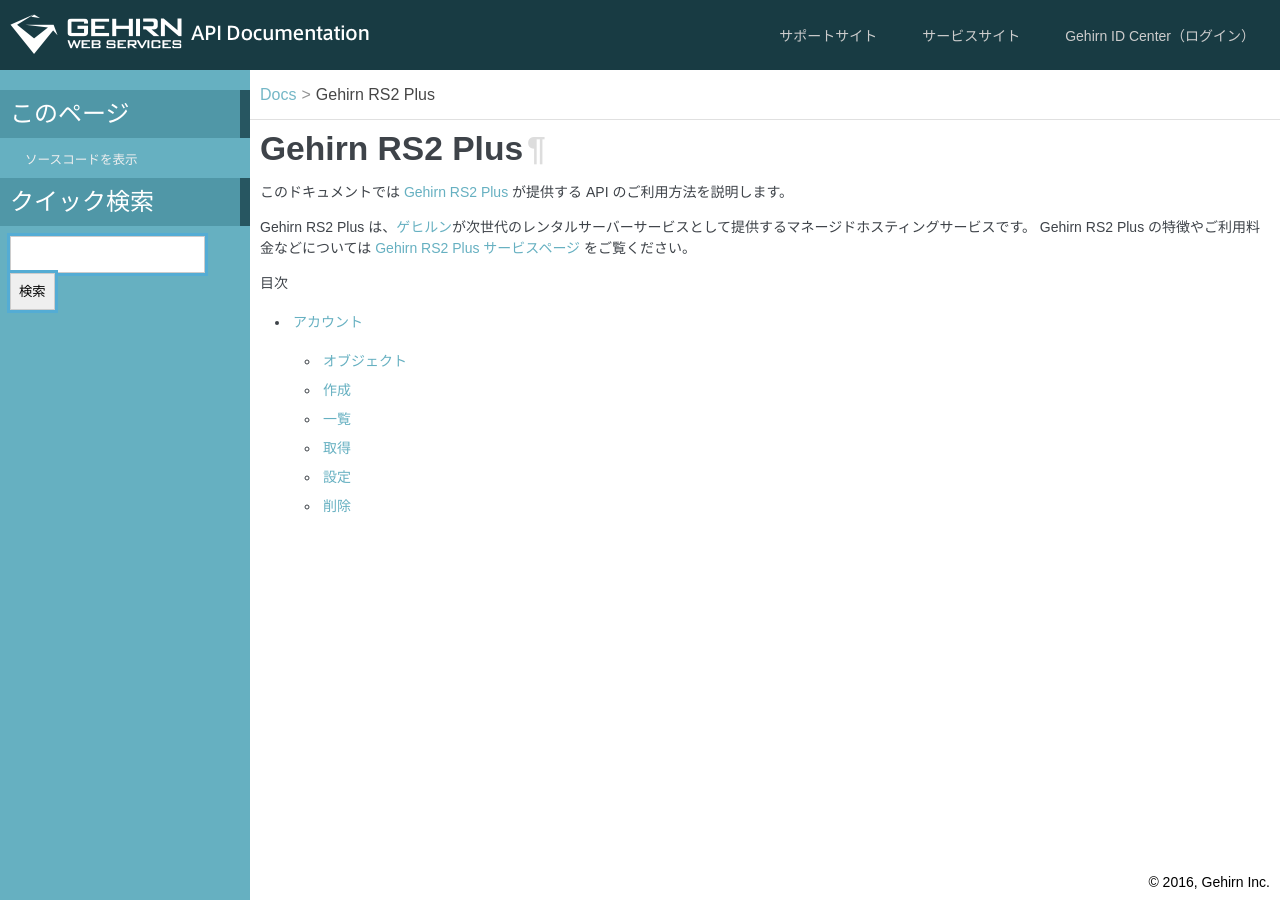
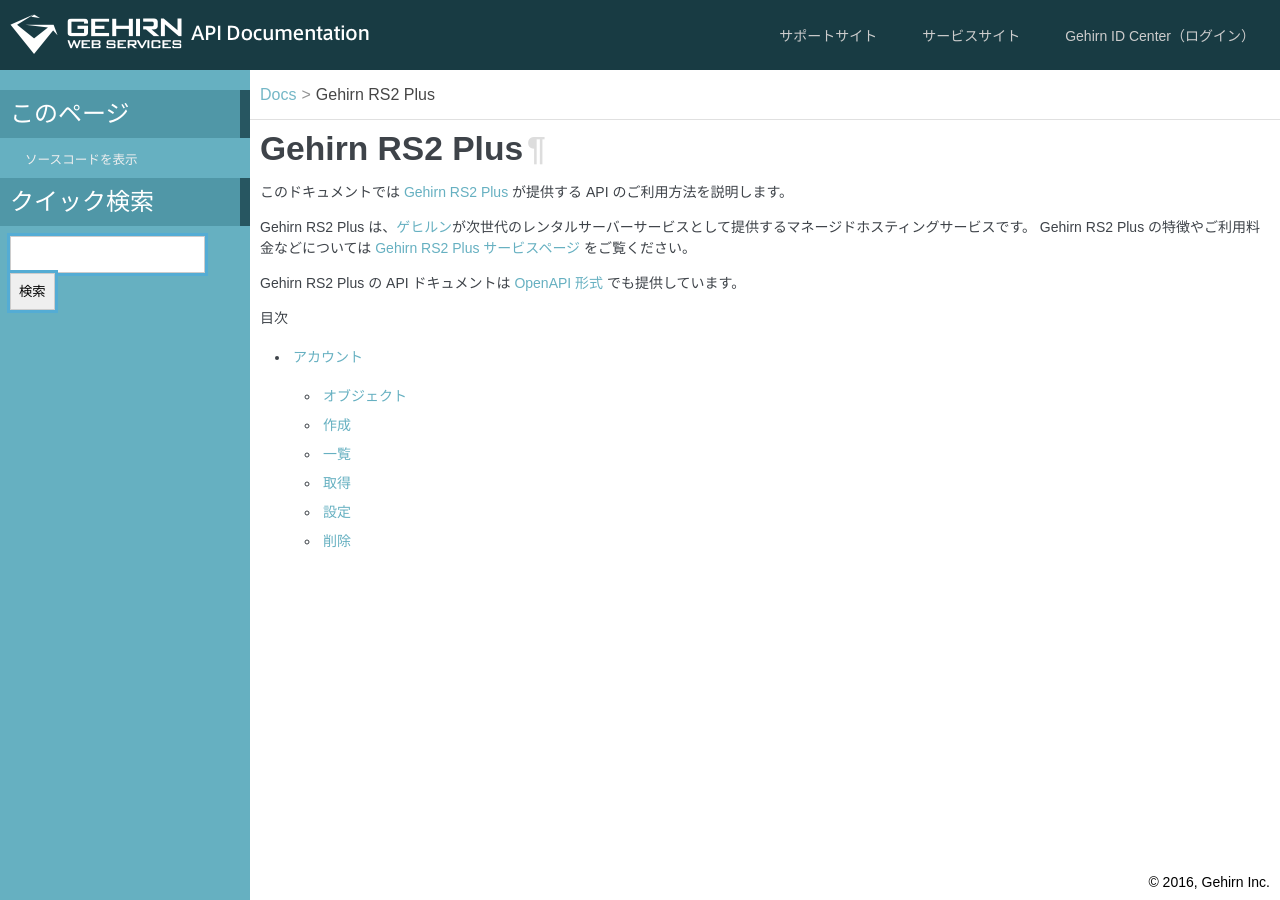
Before and after one commit to GehirnInc/gws_api_docs, a Sphinx documentation site: the page built from source/rs2plus/index.rst, in a window 1280 px wide. Built offline with Sphinx 7.4.7, drawn with Linux system fonts in a browser that asks for light colours.

Commit message:
*: OpenAPI ドキュメントへのリンクを追加

```diff
--- a/source/dns/index.rst
+++ b/source/dns/index.rst
@@ -11,6 +11,7 @@
 Gehirn DNS は、\ `ゲヒルン`_\ が提供する高機能な DNS ホスティングサービスです。
 Gehirn DNS の特徴やご利用料金などについては `Gehirn DNS サービスページ <Gehirn DNS_>`_ をご覧ください。
 
+Gehirn DNS の API ドキュメントは `OpenAPI 形式 <https://api.gis.gehirn.jp/dns/v1/openapi.json>`_ でも提供しています。
 
 .. toctree::
    :maxdepth: 2
--- a/source/edj/index.rst
+++ b/source/edj/index.rst
@@ -1,5 +1,7 @@
 Gehirn EDJ
 ==========
+
+Gehirn EDJ の API ドキュメントは `OpenAPI 形式 <https://api.gis.gehirn.jp/edj/v1/openapi.json>`_ でも提供しています。
 
 イベント形式
 ------------
--- a/source/mta/index.rst
+++ b/source/mta/index.rst
@@ -6,6 +6,8 @@
 ==========
 
 このドキュメントでは `Gehirn MTA`_ が提供する API のご利用方法を説明します。
+
+Gehirn MTA の API ドキュメントは `OpenAPI 形式 <https://api.gis.gehirn.jp/mta/v1/openapi.json>`_ でも提供しています。
 
 .. contents:: 目次
    :depth: 3
--- a/source/rs2plus/index.rst
+++ b/source/rs2plus/index.rst
@@ -11,6 +11,8 @@
 Gehirn RS2 Plus は、\ `ゲヒルン`_\ が次世代のレンタルサーバーサービスとして提供するマネージドホスティングサービスです。
 Gehirn RS2 Plus の特徴やご利用料金などについては `Gehirn RS2 Plus サービスページ <Gehirn RS2 Plus_>`_ をご覧ください。
 
+Gehirn RS2 Plus の API ドキュメントは `OpenAPI 形式 <https://api.gis.gehirn.jp/rs2p/v1/openapi.json>`_ でも提供しています。
+
 .. toctree::
    :maxdepth: 2
    :caption: 目次
```
